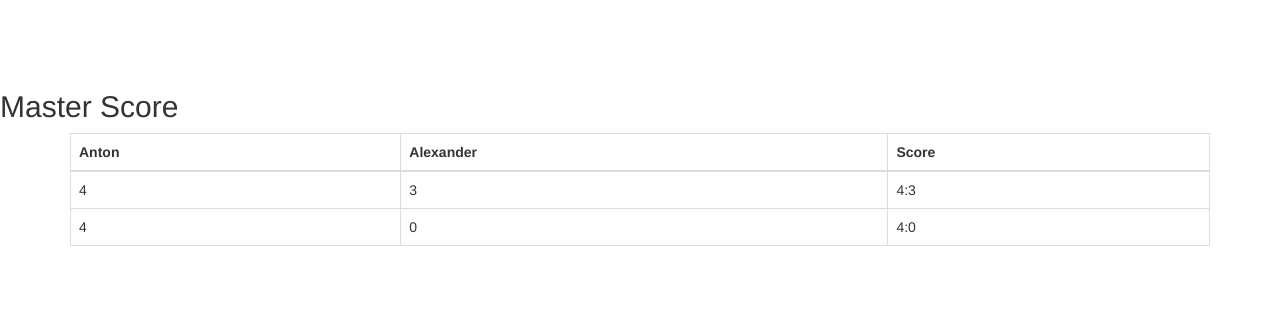
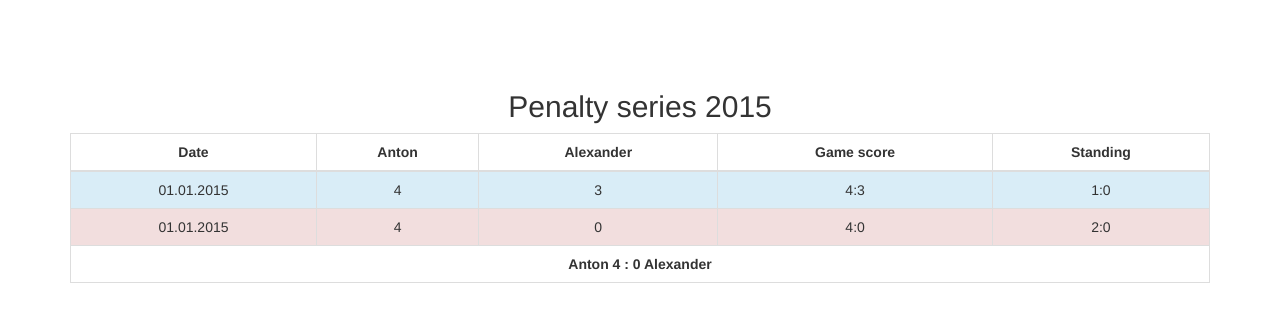
Before and after one commit to isaeff007/ng-quiz, a website: page score.html in a window 1280 px wide. Drawn offline with Linux system fonts and the light colour scheme.

Commit message:
minor changes befor branching for structure refactoring

```diff
--- a/css/app.css
+++ b/css/app.css
@@ -24,3 +24,21 @@ body {
     background-color: gainsboro;
     font-weight: bold;
 }
+
+.success{
+    background-color: #008800;
+}
+
+/*score sheet*/
+th {
+    text-align: center;
+}
+
+td {
+    text-align: center;
+}
+
+tfoot{
+    text-align: center;
+    font-weight: bold;
+}
--- a/js/controllers/BookDetailCtrl.js
+++ b/js/controllers/BookDetailCtrl.js
@@ -124,7 +124,7 @@ function BookDetailCtrl ($routeParams, $location, QUIZCONSTANTS,  dataFactory  )
     //update result for current book
    function updateResult() {
         var bookResult = new BookResult();
-        if (bookResult.pointsEarned > 0 && bookResult.pointsToEarn > 0){
+        if (bookResult.pointsToEarn > 0){
             dataFactory.updateBookResults(new BookResult());
         } else{
             console.log("no book result availiable for "+bookResult.bookID);
--- a/score.html
+++ b/score.html
@@ -5,28 +5,41 @@
     <link rel="stylesheet" href="css/app.css">
     <meta charset="UTF-8">
     <title>Master score</title>
-    <h2>Master Score</h2>
-
+    <h2 align="center">Penalty series 2015</h2>
 </head>
 <body>
 <div class="container">
-    <table class="table table-bordered">
-        <tr class="success">
-            <thead>
+    <table class="table table-bordered" align="center">
+        <thead>
+        <tr>
+            <th>Date</th>
             <th>Anton</th>
             <th>Alexander</th>
-            <th>Score</th>
-            </thead>
+            <th>Game score</th>
+            <th>Standing</th>
         </tr>
+        </thead>
         <tbody>
-        <td>4</td>
-        <td>3</td>
-        <td>4:3</td>
-        <tr>
+        <tr class="bg-info">
+            <td>01.01.2015</td>
+            <td>4</td>
+            <td>3</td>
+            <td>4:3</td>
+            <td>1:0</td>
+
+        </tr>
+        <tr class="bg-danger">
+            <td>01.01.2015</td>
             <td>4</td>
             <td>0</td>
             <td>4:0</td>
+            <td>2:0</td>
         </tr>
+        <tfoot>
+        <tr>
+            <td  colspan="5">Anton 4 : 0 Alexander</td>
+        </tr>
+        </tfoot>
         </tbody>
     </table>
 </div>
--- a/server/server.js
+++ b/server/server.js
@@ -1,7 +1,7 @@
 /**
  * Created by ak on 08/10/15.
  */
-// set up ========================
+// ================ set up ========================
 'use strict';
 var express  = require('express');
 var app      = express();                               // create our app w/ express
@@ -13,7 +13,6 @@ var methodOverride = require('method-override'); // simulate DELETE and PUT (exp
 
 app.use(bodyParser.json()); // support json encoded bodies
 app.use(bodyParser.urlencoded({ extended: true })); // support encoded bodies
-
 
 //================ Models =============================
 //import the  models to store the data from database collections.
@@ -92,7 +91,7 @@ app.put('/results/:id', function(req, res){
       "pointsEarned" : req.body.pointsEarned
    } ,function(err, bookResult){
       if (err) throw err;
-      res.json({message: "new result added to list", data: bookResult});
+      res.redirect('..');
    });
 });
 // listen (start app with node server.js) ======================================
```
Also changed, not shown: partials/book-list.html (+2 -2 lines), test.html (+15 -0 lines).
